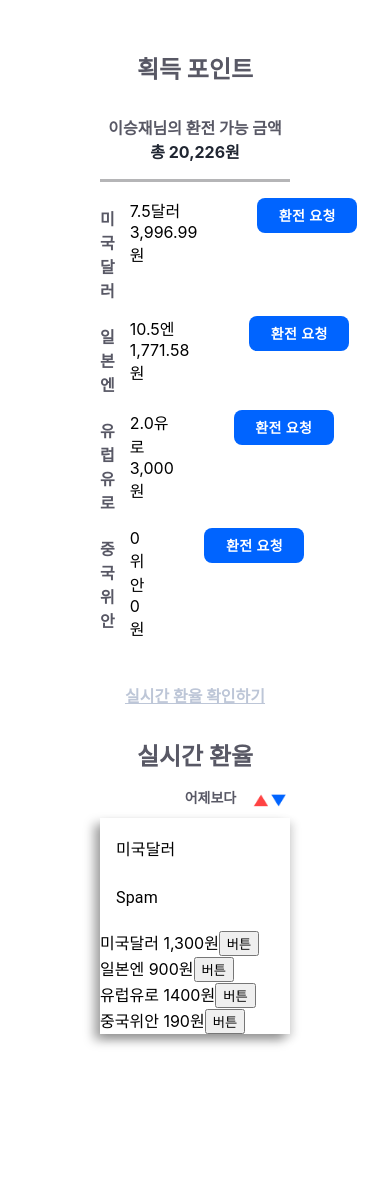
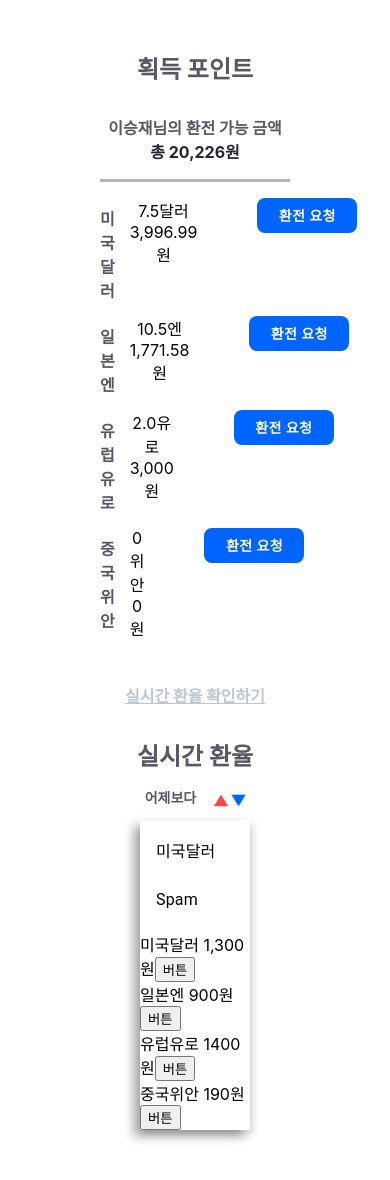
Before and after one commit to 22-bottle/ssafy_specific_pjt, a React (Create React App) app in the folder front/: page /childwallet/point in a window 390 px wide. Shown: the top 1180 px of the page. Before the commit the page ends 1134 px from the top, so only its background shows below. Built offline with nearby package versions, Linux system fonts and the light colour scheme.

Commit message:
design: 반응형 획득포인트

```diff
--- a/front/src/components/childwallet/mypoint.module.css
+++ b/front/src/components/childwallet/mypoint.module.css
@@ -63,19 +63,21 @@
 
 .horizontal1 {
   display: flex;
+  justify-content: space-between;
+  margin-right: 60px;
 }
 
 .smaller {
   display: none;
 }
 
-@media (max-width: 1522px) {
+@media (max-width: 1660px) {
   .horizontal1 {
     display: none;
   }
   .smaller {
     display: block;
-    align-items: center;
+    text-align: center;
   }
 }
 
@@ -102,7 +104,6 @@
   font-weight: bold;
   font-size: clamp(14px, 1.4vw, 18px);
   padding-top: 12px;
-  padding-right: 1vw;
 }
 
 .money {
@@ -110,7 +111,7 @@
   font-weight: bold;
   font-size: clamp(16px, 2vw, 22px);
   padding-top: 8px;
-  margin-left: auto;
+  margin-left: 2px;
   margin-right: 25px;
 }
 
@@ -129,11 +130,14 @@
   color: #585865;
   font-weight: bold;
   font-size: clamp(14px, 1.3vw, 18px);
-  margin-bottom: 8px;
+  margin-bottom: 10px;
+  margin-right: 40px;
 }
 
 .maindiv {
   box-shadow:
     -6px 6px 10px rgba(0, 0, 0, 0.364),
     4px 4px 8px rgba(0, 0, 0, 0.121);
+  margin-left: 40px;
+  margin-right: 40px;
 }
```
